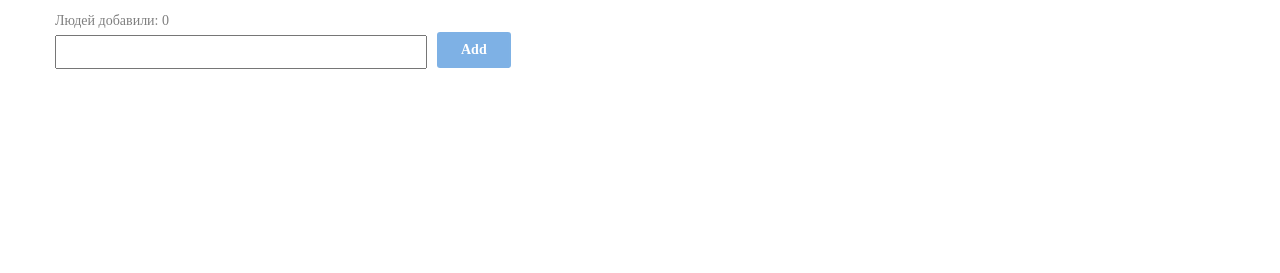
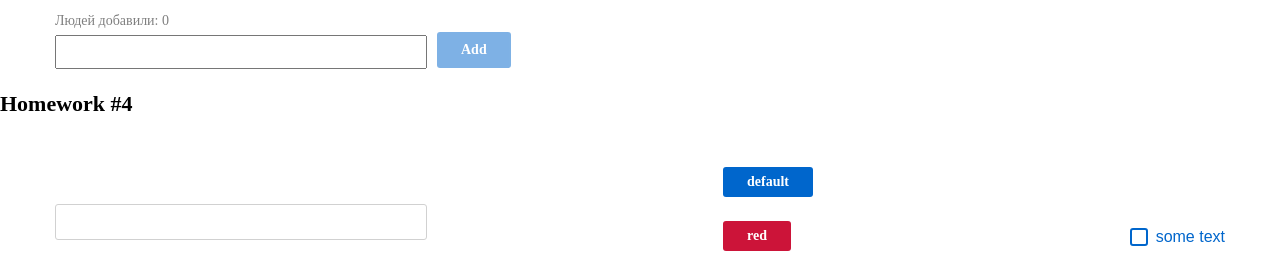
Before and after one commit to Arenelin/hws2, a React (Create React App) app: page /#/ in a window 1280 px wide. Shown: the part 635-908 px from the top of the page. Before the commit the page ends 800 px from the top, so only its background shows below. Built offline with nearby package versions, Linux system fonts and the light colour scheme.

Commit message:
HW4 -fixing styles

```diff
--- a/src/s1-main/App.tsx
+++ b/src/s1-main/App.tsx
@@ -3,6 +3,7 @@ import s from './App.module.css'
 import HW1 from '../s2-homeworks/hw01/HW1'
 import HW2 from '../s2-homeworks/hw02/HW2'
 import HW3 from '../s2-homeworks/hw03/HW3';
+import HW4 from '../s2-homeworks/hw04/HW4';
 
 function App() {
     return (
@@ -11,7 +12,7 @@ function App() {
             {/*раскомментировать по ходу выполнения*/}
             <HW2/>
             <HW3/>
-            {/*<HW4/>*/}
+            <HW4/>
 
             {/*при выполнении дз 5 и более - закомментировать здесь дз 1-4, так как они есть внутри дз 5*/}
             {/*<HW5/>*/}
--- a/src/s2-homeworks/hw04/Stand.tsx
+++ b/src/s2-homeworks/hw04/Stand.tsx
@@ -1,4 +1,4 @@
-import React, { useState } from 'react'
+import React, {useState} from 'react'
 import s from './Stand.module.css'
 import SuperInputText from './common/c1-SuperInputText/SuperInputText'
 import SuperCheckbox from './common/c3-SuperCheckbox/SuperCheckbox'
--- a/src/s2-homeworks/hw04/common/c1-SuperInputText/SuperInputText.module.css
+++ b/src/s2-homeworks/hw04/common/c1-SuperInputText/SuperInputText.module.css
@@ -2,19 +2,30 @@
 }
 
 .input {
+    width: 372px;
+    height: 36px;
+    border-radius: 3px;
+    border: 1px solid #D1D1D1;
+    outline: none;
+    order: 1;
 }
 
 .inputWrapper {
+    display: flex;
+    flex-direction: column;
 }
 
 .superInput {
 }
 
 .errorInput {
+    border: 1px solid #CC1439;
+
 }
 
 .errorInput:focus {
 }
 
 .error {
+    color: #CC1439;
 }
--- a/src/s2-homeworks/hw04/common/c2-SuperButton/SuperButton.module.css
+++ b/src/s2-homeworks/hw04/common/c2-SuperButton/SuperButton.module.css
@@ -1,35 +1,67 @@
 .button {
+    color: #ffffff;
+    padding: 5px 24px 5px 24px;
+    border-radius: 3px;
+    font-family: Montserrat, serif;
+    font-size: 14px;
+    font-weight: 600;
+    line-height: 20px;
+    letter-spacing: 0;
+    border: none;
+    cursor: pointer;
+    transition: .4s ease;
+}
+
+.default {
+    background-color: #0066CC;
+}
+
+.default:hover {
+    background-color: #007FFF;
+}
+
+.default:active {
+    background-color: #0059B2;
+
+}
+
+.red {
+    background-color: #CC1439;
+}
+
+.red:hover {
+    background-color: #FF1947;
+}
+
+.red:active {
+    background-color: #B21232;
 }
 
 .disabled {
+    background-color: #80A6CC;
+    color: #8097AE;
+}
+
+.disabled:hover {
+    background-color: #80A6CC;
+}
+
+.disabled:active {
+    background-color: #80A6CC;
 }
 
 .secondary {
-}
-
-.default {
-}
-
-.red {
-}
-
-.default:hover {
-}
-
-.red:hover {
+    background-color: #ffffff;
+    color: #0066CC;
+    border: 1px solid #0066CC;
 }
 
 .secondary:hover {
-}
-
-
-.default:active {
+    background-color: #E5F0FA;
 }
 
 .secondary:active {
-}
-
-.red:active {
+    background-color: #C9E5FF;
 }
 
 .button:disabled {
--- a/src/s2-homeworks/hw04/common/c2-SuperButton/SuperButton.tsx
+++ b/src/s2-homeworks/hw04/common/c2-SuperButton/SuperButton.tsx
@@ -17,12 +17,18 @@ const SuperButton: React.FC<SuperButtonPropsType> = (
         ...restProps // все остальные пропсы попадут в объект restProps, там же будет children
     }
 ) => {
-    const finalClassName = s.button
-        // + (disabled
-        //         ? ...
-        //         : xType === 'red'
-        //             ? ...
-        + (className ? ' ' + className : '') // задачка на смешивание классов
+
+    const finalClassName = s.button +
+        (disabled
+            ? ' ' + s.disabled
+            : xType === 'red'
+                ? ' ' + s.red
+                : xType === 'secondary'
+                    ? ' ' + s.secondary
+                    : ' ' + s.default
+                    + (className
+                        ? ' ' + className
+                        : ''))
 
     return (
         <button
--- a/src/s2-homeworks/hw04/common/c3-SuperCheckbox/SuperCheckbox.tsx
+++ b/src/s2-homeworks/hw04/common/c3-SuperCheckbox/SuperCheckbox.tsx
@@ -27,8 +27,8 @@ const SuperCheckbox: React.FC<SuperCheckboxPropsType> = (
     }
 ) => {
     const onChangeCallback = (e: ChangeEvent<HTMLInputElement>) => {
-        // задачка на написание онченджа
-
+        onChangeChecked?.(e.currentTarget.checked)
+        onChange?.(e)
     }
 
     const finalInputClassName = s.checkbox
```
